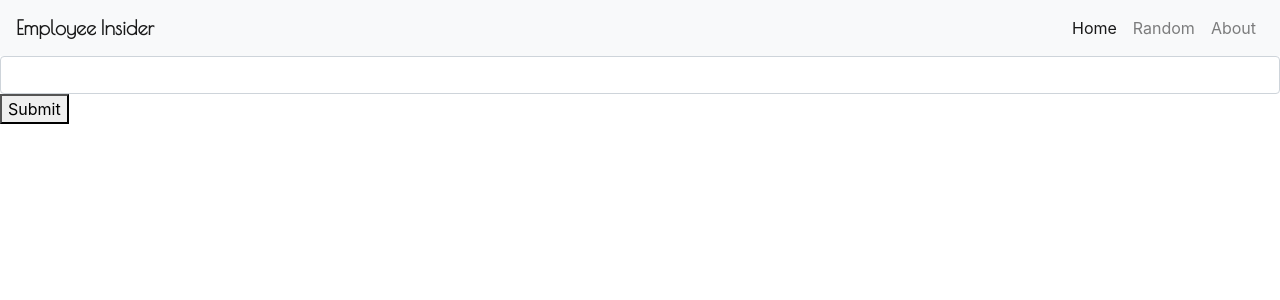
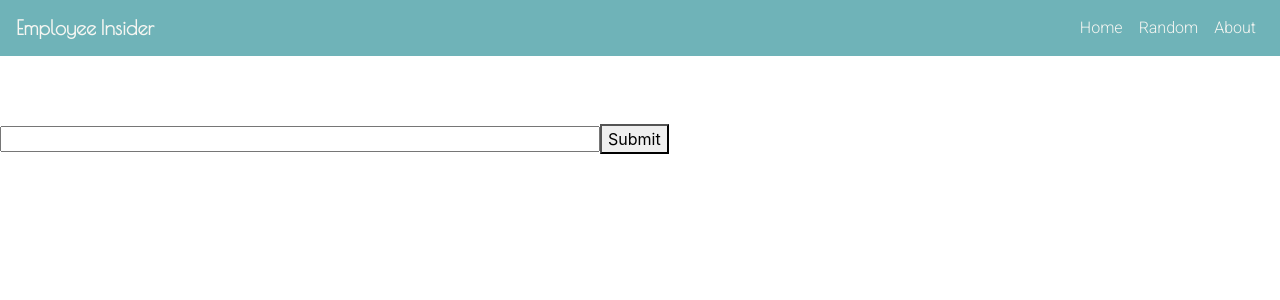
Before and after one commit to Ramong06/inside-job, a React (Create React App) app in the folder client/: page / in a window 1280 px wide. Shown: the top 300 px of the page. Built offline with nearby package versions, Linux system fonts and the light colour scheme.

Commit message:
added navbar styling from Minas index and css components

```diff
--- a/client/src/components/Navbar/index.js
+++ b/client/src/components/Navbar/index.js
@@ -1,9 +1,10 @@
 import React from "react";
-import { Button, Nav, FormControl, Form } from "react-bootstrap";
+import "./style.css";
+// import { Button, Nav, FormControl, Form } from "react-bootstrap";
 
 function Navbar() {
   return (
-    <nav className="navbar navbar-expand-lg navbar-light bg-light">
+    <nav className="navbar navbar-expand-lg navbar-light ">
       <a
         className="navbar-brand"
         href="#"
--- /dev/null
+++ b/client/src/components/SearchForm/index.css
@@ -0,0 +1,22 @@
+.main {
+  clear: both;
+  width: 100%;
+}
+
+.main img {
+  display: block;
+  margin: auto;
+  height: 95px;
+  padding-top: 112px;
+}
+
+form {
+  text-align: center;
+}
+
+.searchbox {
+  font-size: 16px;
+  height: 26px;
+  width: 600px;
+  margin-top: 30px;
+}
--- a/client/src/components/SearchForm/index.js
+++ b/client/src/components/SearchForm/index.js
@@ -1,6 +1,7 @@
 import React, { useState } from "react";
 import API from "../../utils/FinanceAPI";
 import { useHistory } from "react-router-dom";
+import "./index.css";
 
 function SearchForm({ handleSearchResults }) {
   const [search, setSearch] = useState("");
@@ -22,12 +23,12 @@ function SearchForm({ handleSearchResults }) {
   };
 
   return (
-    <div className="form-group">
+    <div className="form">
       <input
         value={search}
         onChange={handleInputChange}
         name="results"
-        className="form-control"
+        className="searchbox"
       />
       <button onClick={handleFormSubmit}>Submit</button>
     </div>
```
Also changed, not shown: client/src/components/Wrapper/index.js (added).
